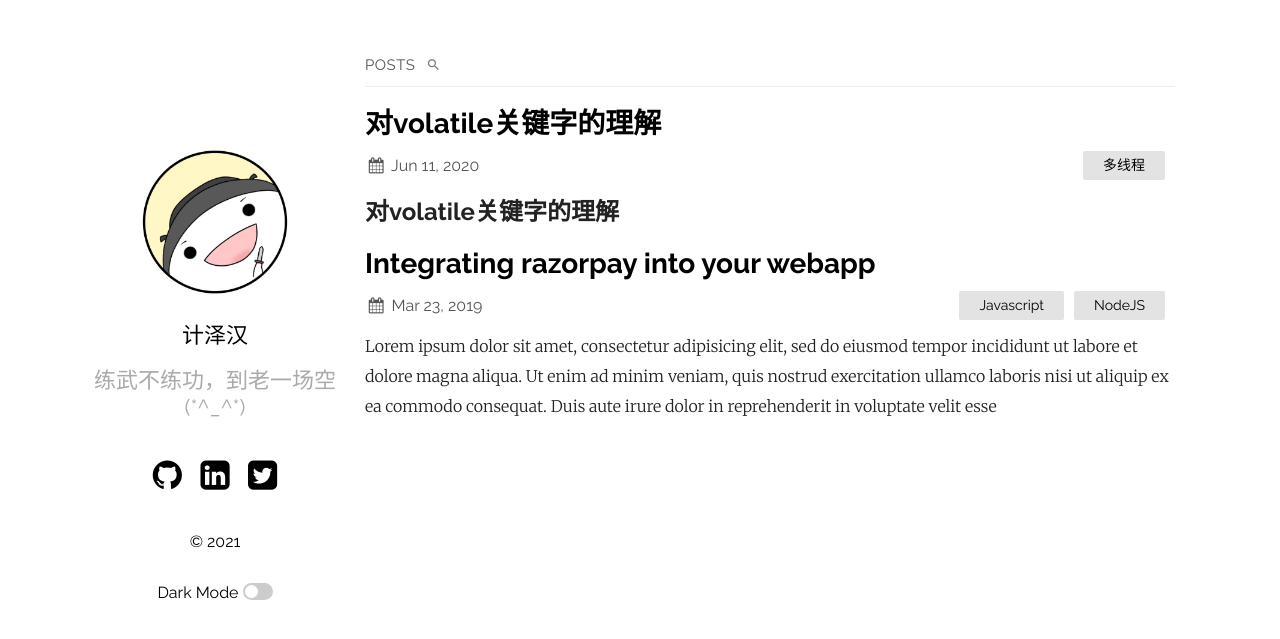
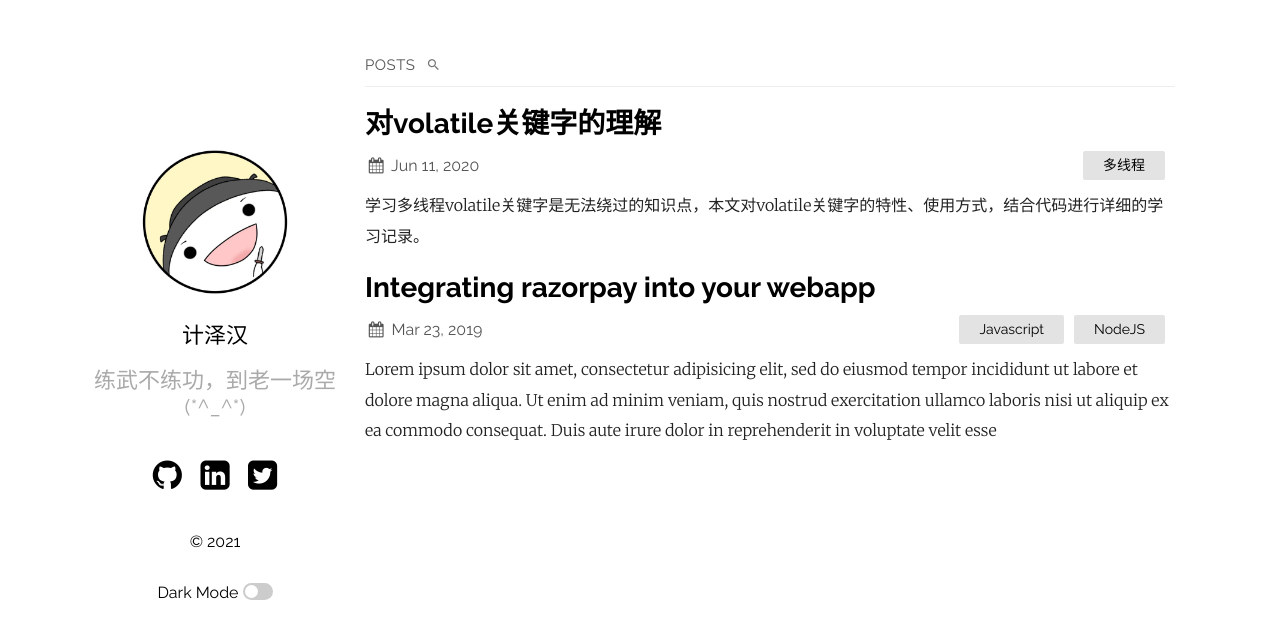
Before and after one commit to Jizehan/jizehan.github.io, a Jekyll site: the page built from index.md, in a window 1280 px wide. Shown: the top 639 px of the page. Built offline with Jekyll 4.4.1, drawn with Linux system fonts in a browser that asks for light colours.

Commit message:
modify
修改文章内容

```diff
--- a/_posts/2021-06-10-对volatile关键字的理解.markdown
+++ b/_posts/2021-06-10-对volatile关键字的理解.markdown
@@ -4,6 +4,8 @@ title:  "对volatile关键字的理解"
 date:   2020-06-11 21:03:36 +0530
 categories: 多线程
 ---
+学习多线程volatile关键字是无法绕过的知识点，本文对volatile关键字的特性、使用方式，结合代码进行详细的学习记录。
+
 
 ##  对volatile关键字的理解
 
```
